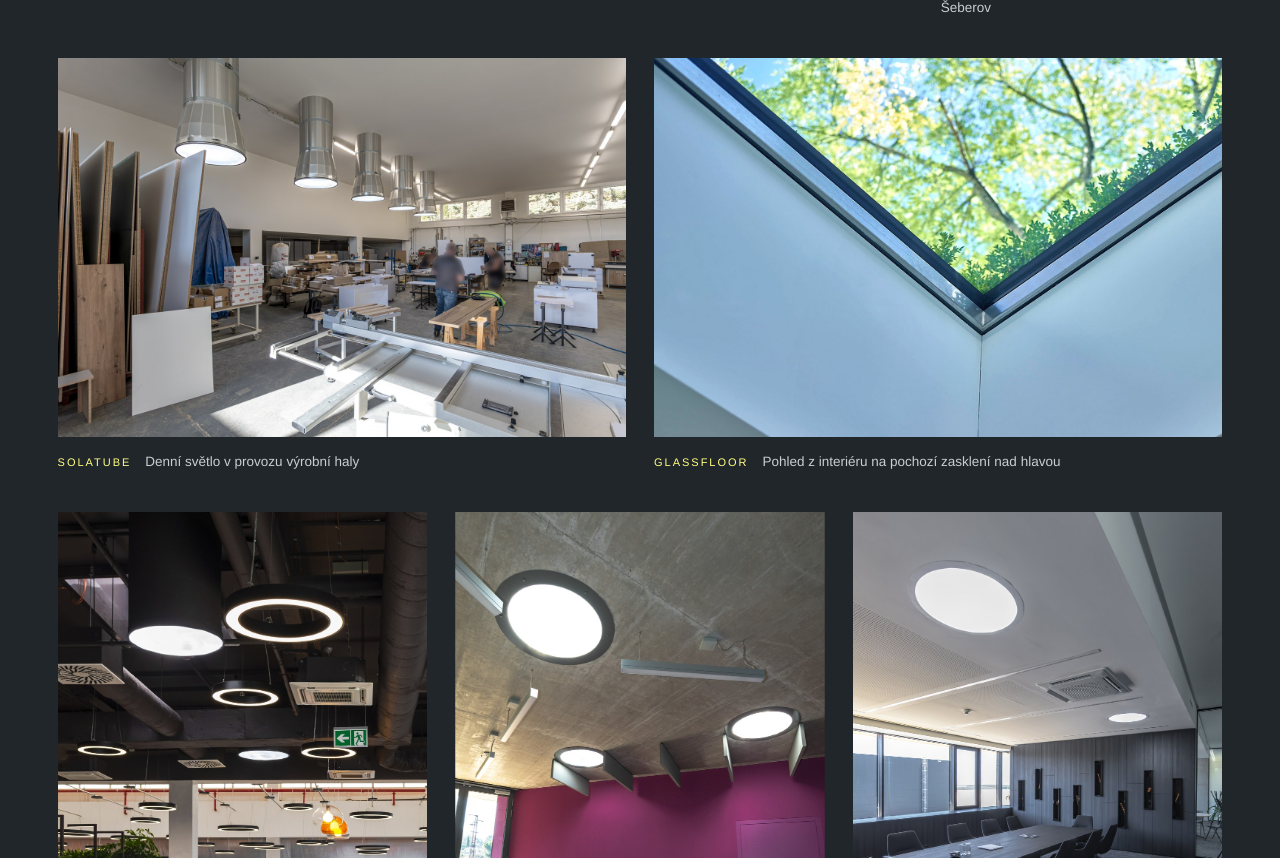
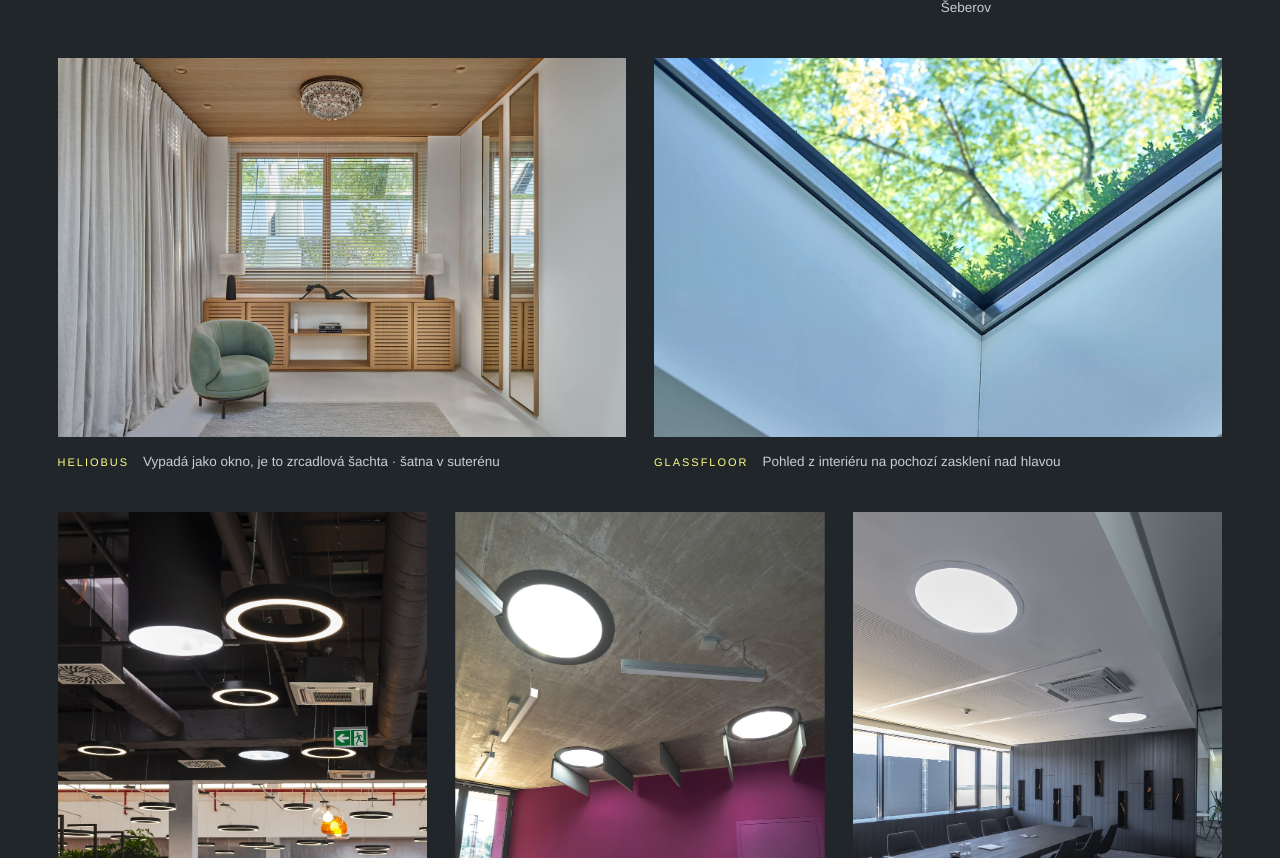
Before and after one commit to tomasmach84-dotcom/wt-web, a plain HTML site: page index.html in a window 1280 px wide. Shown: the part 10560-11418 px from the top of the page. Drawn offline with Linux system fonts and the light colour scheme.

Commit message:
Pridat realnou fotku zrcadlove sachty HELIOBUS do Realizaci
Co-Authored-By: Claude Sonnet 5 <noreply@anthropic.com>

```diff
--- a/index.html
+++ b/index.html
@@ -781,8 +781,8 @@
       </figure>
 
       <figure class="ref ref-e rv-img">
-        <div class="shot"><img src="img/real-prumysl.jpg" alt="Výrobní hala osvětlená tubusovými světlovody ve střeše" width="1500" height="1000" loading="lazy" decoding="async"></div>
-        <figcaption><b>SOLATUBE</b>Denní světlo v provozu výrobní haly</figcaption>
+        <div class="shot"><img src="img/real-heliobus-satna.jpg" alt="Zdánlivé okno s výhledem do zeleně v šatně pod terénem - ve skutečnosti zrcadlová šachta HELIOBUS" width="1500" height="1000" loading="lazy" decoding="async"></div>
+        <figcaption><b>HELIOBUS</b>Vypadá jako okno, je to zrcadlová šachta · šatna v suterénu</figcaption>
       </figure>
       <figure class="ref ref-e rv-img">
         <div class="shot"><img src="img/real-gf-interier.jpg" alt="Pohled z interiéru nahoru na pochozí zasklení a koruny stromů nad ním" width="1400" height="933" loading="lazy" decoding="async"></div>
```
Also changed, not shown: img/real-heliobus-satna.jpg (added), img/real-prumysl.jpg (deleted).
